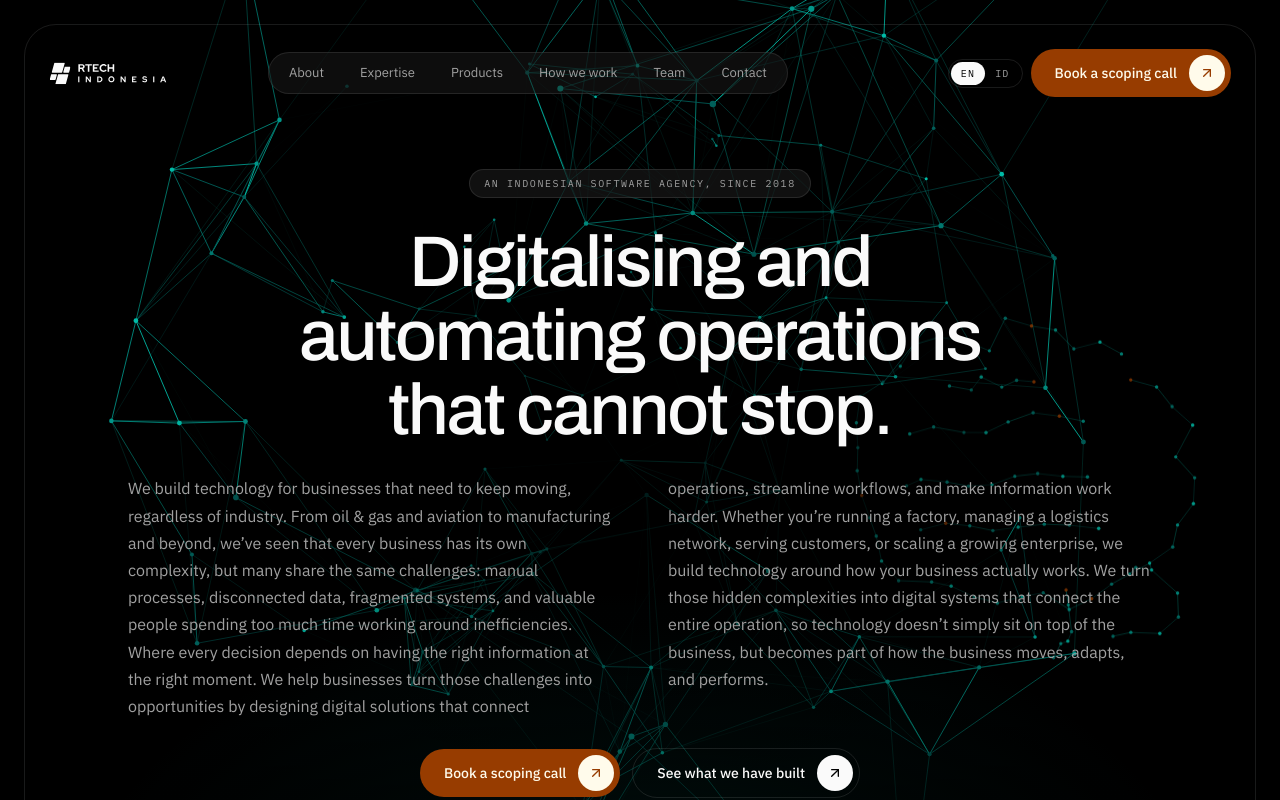
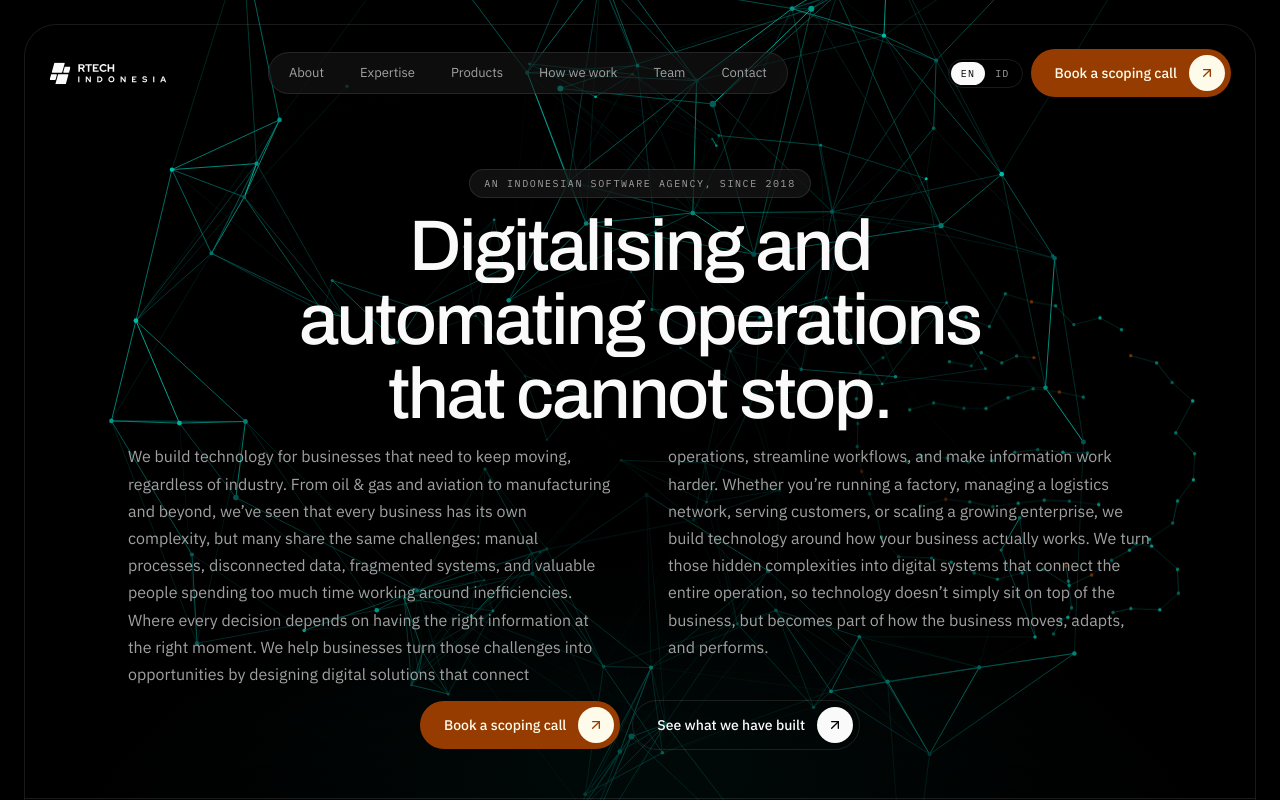
Before and after one commit to dhiazrionaldo/rtech_landing_page, a Next.js app: page /en in a window 1280 px wide. Shown: the top 800 px of the page. Built offline with nearby package versions, Linux system fonts and the light colour scheme; no server answers.

Commit message:
adjust first page alignment

```diff
--- a/components/sections/hero.tsx
+++ b/components/sections/hero.tsx
@@ -113,7 +113,7 @@ export function Hero({ locale }: { locale: Locale }) {
           </div>
         </nav>
 
-        <div className="relative z-10 flex flex-1 flex-col items-center justify-center gap-7 px-4 py-12 text-center md:px-6">
+        <div className="relative z-10 flex flex-1 flex-col items-center justify-center gap-3 px-4 py-12 text-center md:px-6">
           <Pill>{t.hero.badge}</Pill>
 
           <h1 className="max-w-[19ch] font-heading text-[clamp(2.25rem,5.6vw,4.5rem)] font-medium leading-[1.03] tracking-[-0.03em] text-balance">
```
